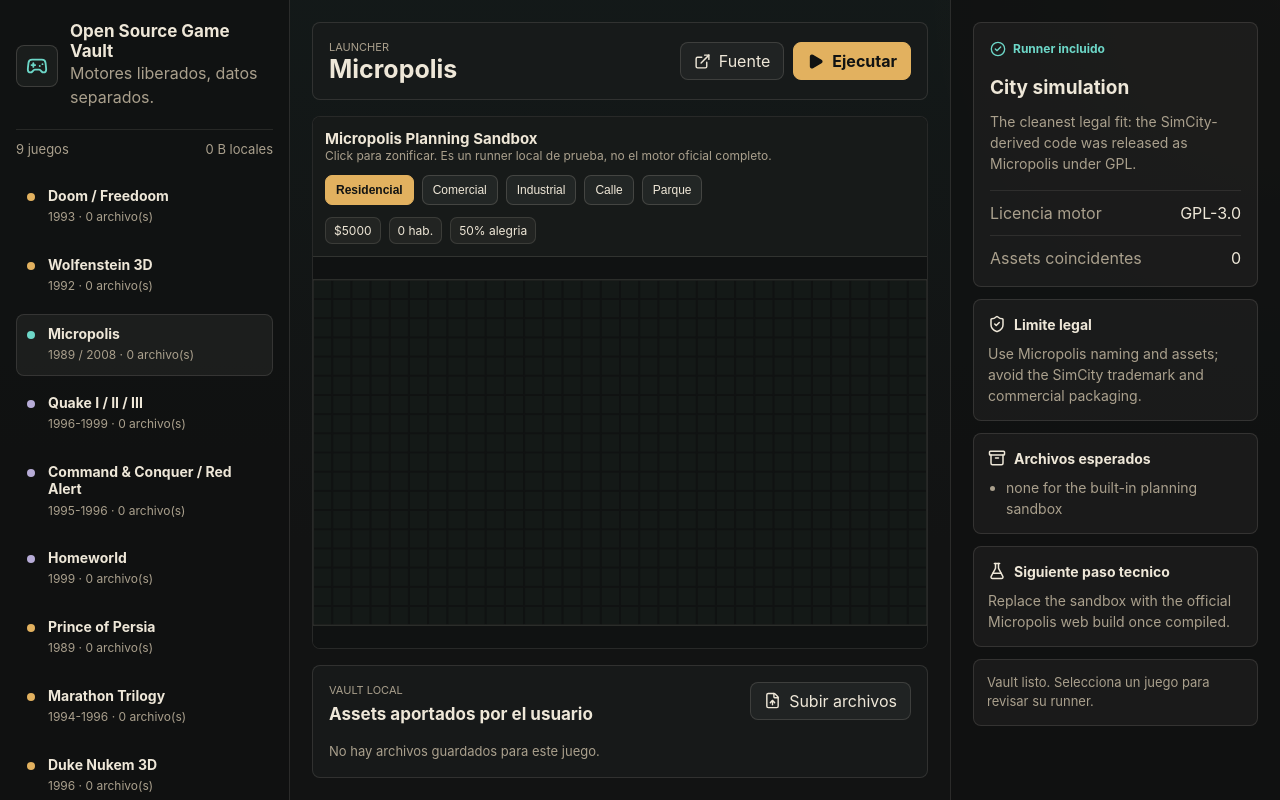
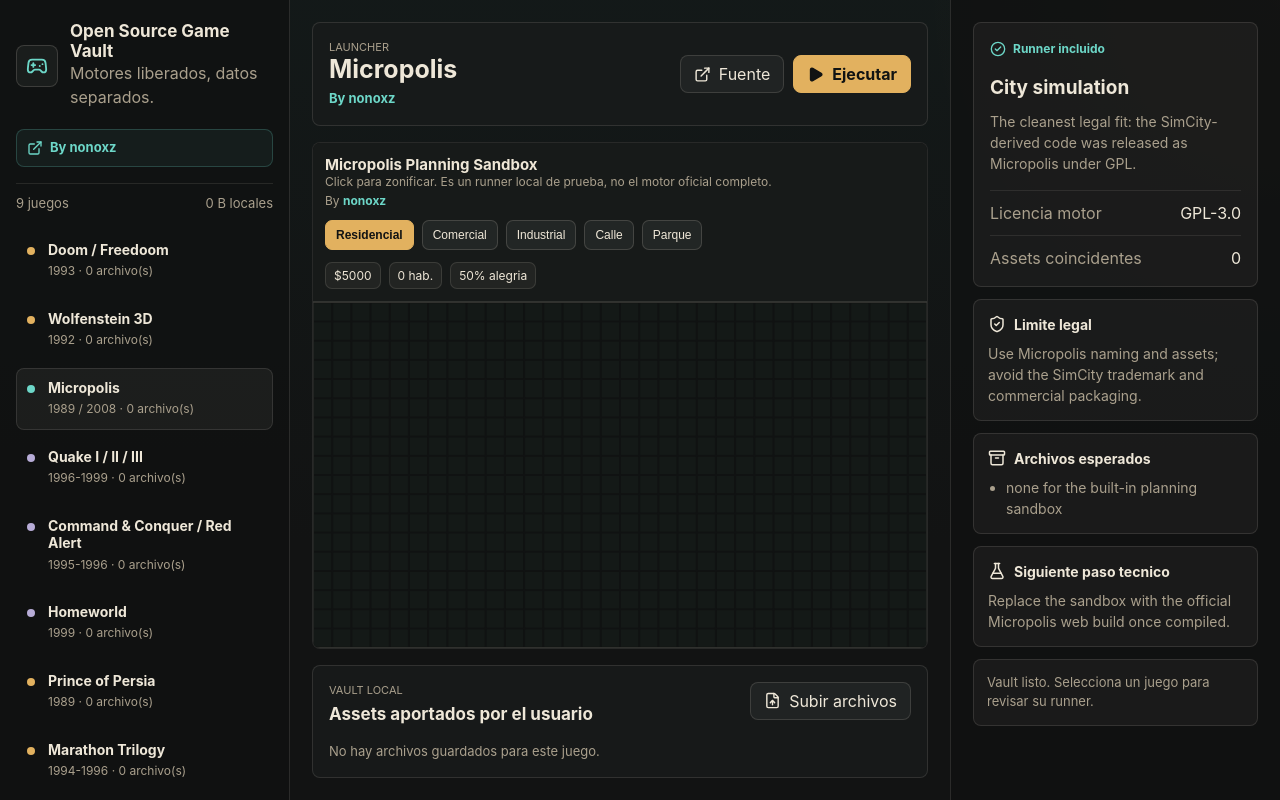
Before and after one commit to nonoxz/open-source-game-vault, a React (Vite) app: page / in a window 1280 px wide. Built offline with nearby package versions, Linux system fonts and the light colour scheme.

Commit message:
Add license screenshot and creator attribution

```diff
--- a/public/runners/micropolis/index.html
+++ b/public/runners/micropolis/index.html
@@ -58,6 +58,20 @@
         color: #aaa08d;
       }
 
+      a {
+        color: #6dd7c8;
+        font-weight: 700;
+        text-decoration: none;
+      }
+
+      a:hover {
+        color: #8ff1e5;
+      }
+
+      .byline {
+        margin-top: 4px;
+      }
+
       .controls,
       .metrics {
         display: flex;
@@ -110,6 +124,9 @@
         <div>
           <h1>Micropolis Planning Sandbox</h1>
           <p>Click para zonificar. Es un runner local de prueba, no el motor oficial completo.</p>
+          <p class="byline">
+            By <a href="https://github.com/nonoxz" target="_blank" rel="noreferrer">nonoxz</a>
+          </p>
         </div>
         <div class="controls" aria-label="Herramientas de zona">
           <button class="active" data-zone="residential" type="button">Residencial</button>
--- a/src/App.css
+++ b/src/App.css
@@ -62,6 +62,32 @@
 .brand h1 {
   font-size: 17px;
   line-height: 1.15;
+}
+
+.creator-link,
+.topbar-credit {
+  display: inline-flex;
+  align-items: center;
+  gap: 7px;
+  color: #6dd7c8;
+  text-decoration: none;
+}
+
+.creator-link {
+  width: 100%;
+  min-height: 38px;
+  margin-bottom: 16px;
+  padding: 0 10px;
+  border: 1px solid rgba(109, 215, 200, 0.22);
+  border-radius: 8px;
+  background: rgba(109, 215, 200, 0.06);
+  font-size: 13px;
+  font-weight: 700;
+}
+
+.creator-link:hover,
+.topbar-credit:hover {
+  color: #8ff1e5;
 }
 
 .brand p,
@@ -196,6 +222,12 @@
 .topbar h2 {
   font-size: 25px;
   line-height: 1.1;
+}
+
+.topbar-credit {
+  margin-top: 6px;
+  font-size: 13px;
+  font-weight: 700;
 }
 
 .topbar-actions {
--- a/src/App.tsx
+++ b/src/App.tsx
@@ -97,6 +97,11 @@
           </div>
         </div>
 
+        <a className="creator-link" href="https://github.com/nonoxz" target="_blank" rel="noreferrer">
+          <ExternalLink size={16} aria-hidden="true" />
+          By nonoxz
+        </a>
+
         <div className="catalog-summary">
           <span>{games.length} juegos</span>
           <span>{formatBytes(totalStored)} locales</span>
@@ -130,6 +135,9 @@
           <div>
             <p className="section-label">Launcher</p>
             <h2>{activeGame.title}</h2>
+            <a className="topbar-credit" href="https://github.com/nonoxz" target="_blank" rel="noreferrer">
+              By nonoxz
+            </a>
           </div>
           <div className="topbar-actions">
             <a className="icon-link" href={activeGame.sourceUrl} target="_blank" rel="noreferrer">
@@ -203,7 +211,7 @@
           key={`${game.id}-${launchTick}`}
           title={`${game.title} runner`}
           src={game.runnerPath}
-          sandbox="allow-scripts"
+          sandbox="allow-scripts allow-popups"
         />
       </div>
     )
```
Also changed, not shown: 3 other files (tests, documents, lock files or other folders).
